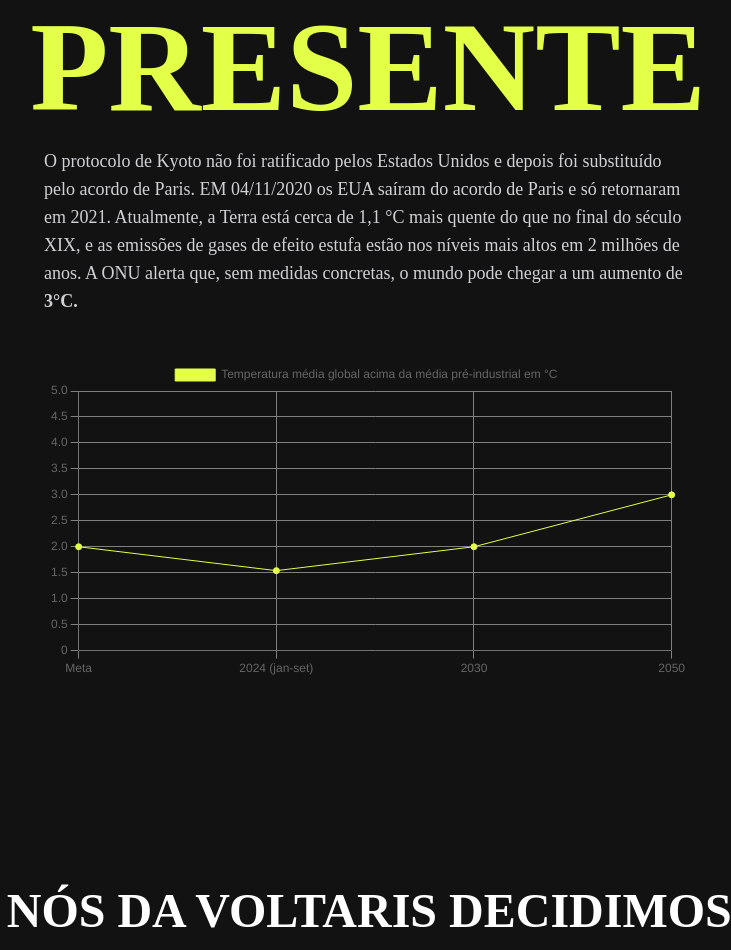
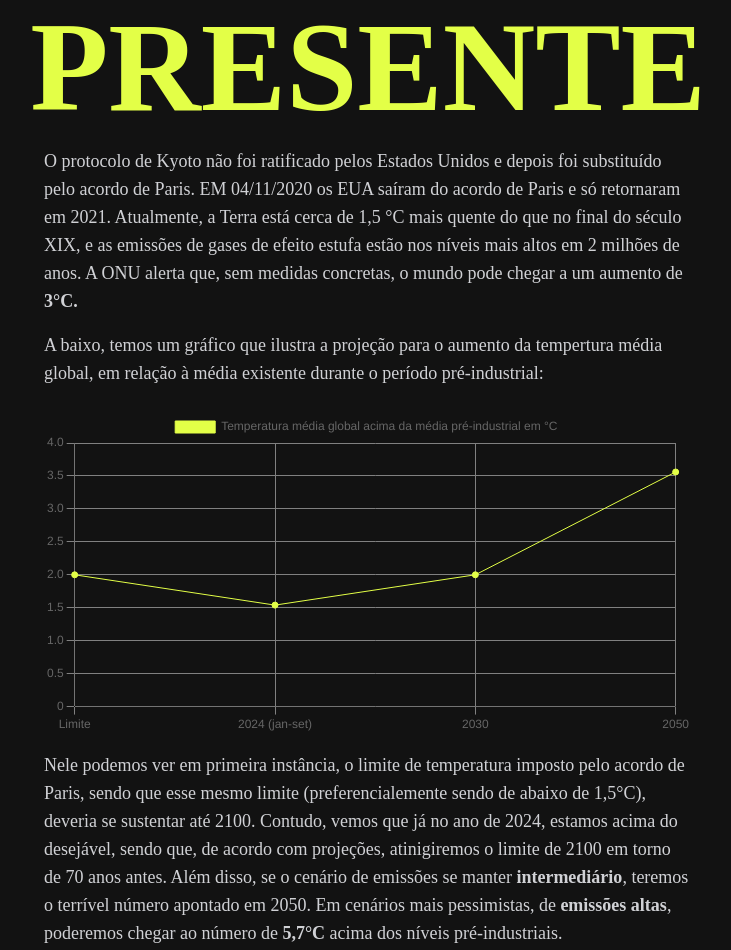
Before and after one commit to Amaralarthurr/LP-GS, a website: page src/index.html in a window 1280 px wide. Shown: the part 4093-5043 px from the top of the page, without its empty margins (272-1003 px from the left). Drawn offline with nearby package versions, Linux system fonts and the light colour scheme; files whose address does not match are found by name.

Commit message:
Algumas alterações no posicionamento do gráfico e adição de textos explicativos!

```diff
--- a/src/index.html
+++ b/src/index.html
@@ -217,16 +217,21 @@
                 Unidos e
                 depois foi substituído pelo acordo de Paris. EM 04/11/2020 os EUA saíram do acordo de Paris e só
                 retornaram em 2021.
-                Atualmente, a Terra está cerca de 1,1 °C mais quente do que no final do século XIX, e as
+                Atualmente, a Terra está cerca de 1,5 °C mais quente do que no final do século XIX, e as
                 emissões de
                 gases de efeito estufa estão nos níveis mais altos em 2 milhões de anos.
                 A ONU alerta que, sem medidas concretas, o mundo pode chegar a um aumento de <span
                     class="font-bold">3°C.</span></p>
+            <p class="text-gray-200/90 font-text text-lg sm:text-center lg:text-left"> A baixo, temos um gráfico que ilustra a projeção para o aumento da tempertura média global, em relação à média existente durante o período pré-industrial:</p>
         </section>
 
-        <div class="chart-container" style=" height:50vh; width:50vw; margin: 0 auto;">
+        <div class="chart-container max-w-2xl flex flex-col mt-12 items-center justify-center gap-4 p-3">
             <canvas id="line-chart"></canvas>
+
+            <p class="text-gray-200/90 font-text text-lg sm:text-center lg:text-left"> Nele podemos ver em primeira instância, o limite de temperatura imposto pelo acordo de Paris, sendo que esse mesmo limite (preferencialemente sendo de abaixo de 1,5°C), deveria se sustentar até 2100. Contudo, vemos que já no ano de 2024, estamos acima do desejável, sendo que, de acordo com projeções, atinigiremos o limite de 2100 em torno de 70 anos antes. Além disso, se o cenário de emissões se manter <span class="font-bold">intermediário</span>, teremos o terrível número apontado em 2050. Em cenários mais pessimistas, de <span class="font-bold">emissões altas</span>, poderemos chegar ao número de <span class="font-bold">5,7°C</span> acima dos níveis pré-industriais.</p>
         </div>
+
+
 
         <section class="max-w-7xl max-h-auto py-32 flex flex-row font-text sm:text-center md:px-8">
             <div class="max-w-full mx-auto flex flex-col justify-start gap-4 items-start lg:text-left">
--- a/src/js/grafico.js
+++ b/src/js/grafico.js
@@ -3,10 +3,10 @@ const ctx = document.getElementById('line-chart');
 new Chart(ctx, {
   type: 'line',
   data: {
-    labels: ['Meta', '2024 (jan-set)', '2030', '2050'],
+    labels: ['Limite', '2024 (jan-set)', '2030', '2050'],
     datasets: [{
       label: 'Temperatura média global acima da média pré-industrial em °C ',
-      data: [2, 1.54, 2, 3,5 ],
+      data: [2.0, 1.54, 2.0, 3.56 ],
       borderWidth: 1,
       backgroundColor: '#E3FF47',
       borderColor: '#E3FF47',
```
